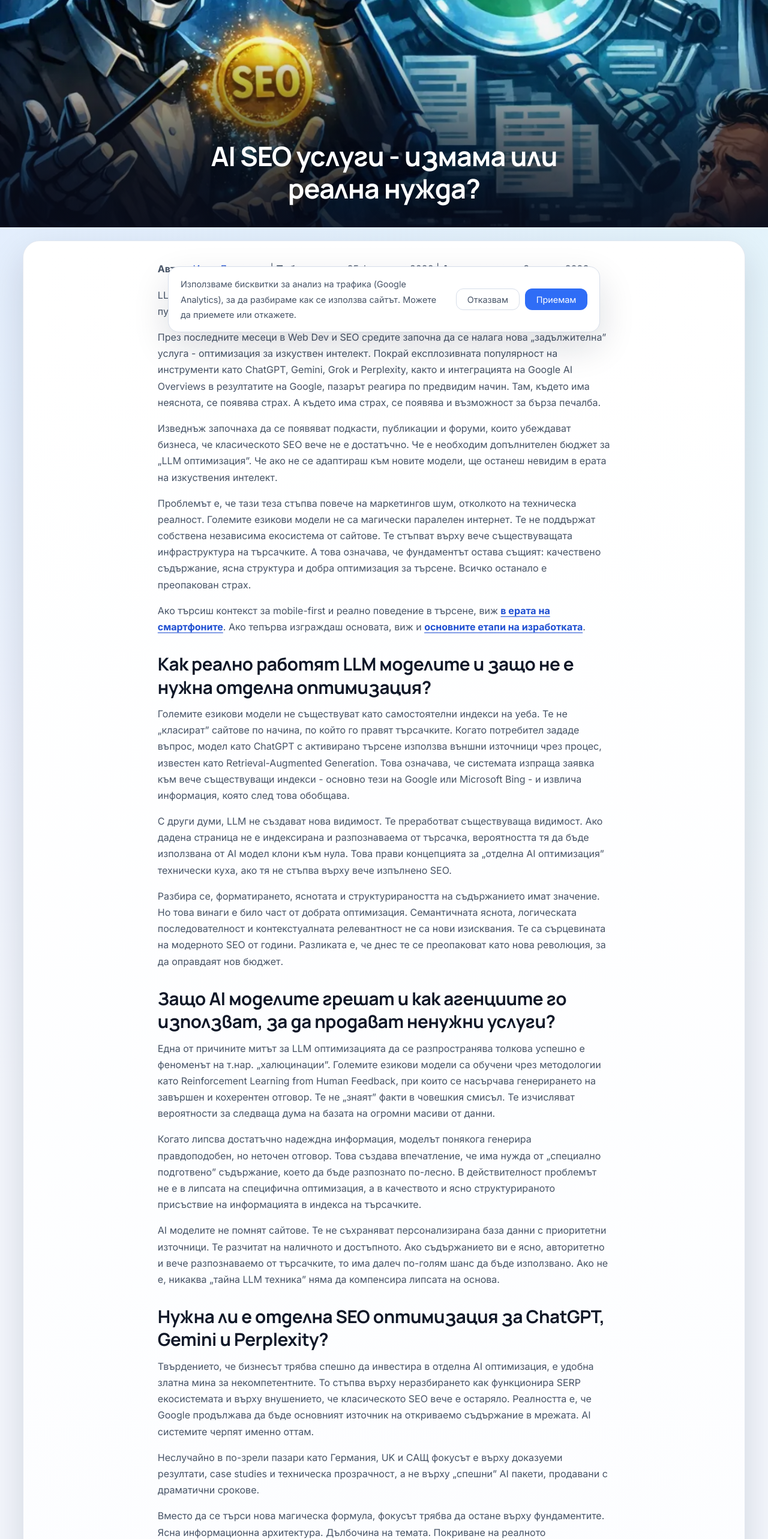
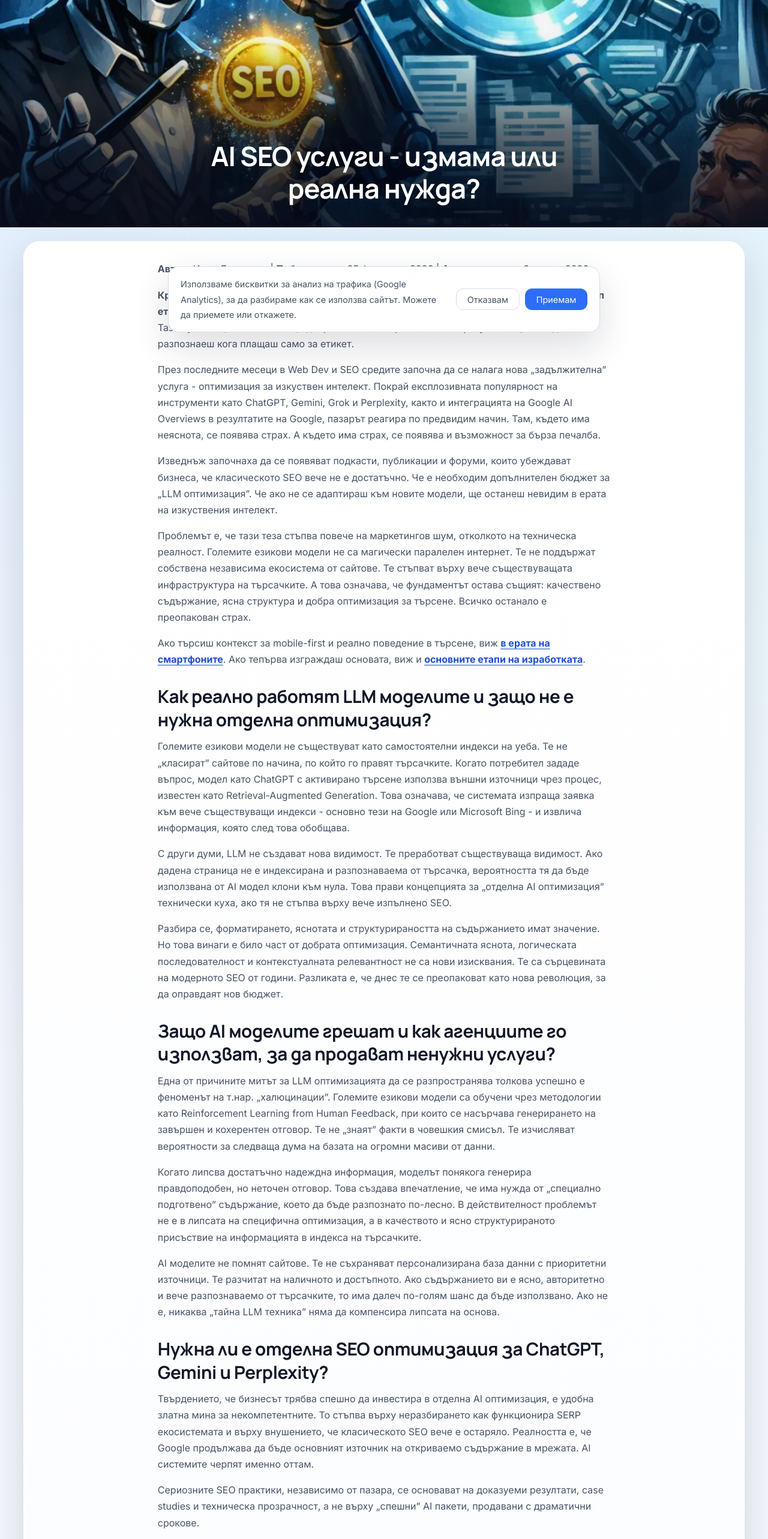
Before and after one commit to inweblife/inweblife, a Next.js app: page /ai-seo-lie in a window 1280 px wide. Shown: the part 234-2800 px from the top of the page at 60% size. Built offline with nearby package versions, Linux system fonts and the light colour scheme; no server answers.

Commit message:
Update ai-seo-lie.js

```diff
--- a/pages/ai-seo-lie.js
+++ b/pages/ai-seo-lie.js
@@ -101,8 +101,10 @@ const AiSeoLie = () => {
               <time dateTime="2026-08-08">8 август 2026</time>
             </p>
             <p>
-              LLM оптимизацията често се продава като нова услуга, но фундаментът е същият. Тази
-              публикация показва защо доброто SEO вече работи и за AI резултатите.
+              <strong>Краткият отговор: рядко е буквална измама, по-често е преопакован SEO под
+              нов, по-скъп етикет.</strong> LLM оптимизацията често се продава като нова услуга, но
+              фундаментът е същият. Тази публикация показва защо доброто SEO вече работи и за AI
+              резултатите, и как да разпознаеш кога плащаш само за етикет.
             </p>
             <p>
               През последните месеци в Web Dev и SEO средите започна да се налага нова
@@ -199,9 +201,9 @@ const AiSeoLie = () => {
               съдържание в мрежата. AI системите черпят именно оттам.
             </p>
             <p>
-              Неслучайно в по-зрели пазари като Германия, UK и САЩ фокусът е върху доказуеми
-              резултати, case studies и техническа прозрачност, а не върху „спешни&rdquo; AI пакети,
-              продавани с драматични срокове.
+              Сериозните SEO практики, независимо от пазара, се основават на доказуеми резултати,
+              case studies и техническа прозрачност, а не върху „спешни&rdquo; AI пакети, продавани с
+              драматични срокове.
             </p>
             <p>
               Вместо да се търси нова магическа формула, фокусът трябва да остане върху
@@ -258,7 +260,7 @@ const AiSeoLie = () => {
           </section>
 
           <section>
-            <h2>Как изглежда &bdquo;AI SEO пакетът&ldquo; на практика в България?</h2>
+            <h2>Как изглежда „AI SEO пакетът&rdquo; на практика в България?</h2>
             <p>
               На практика в България често се продава „AI SEO пакет&rdquo;, който всъщност съдържа
               стандартни SEO дейности: структуриране на заглавия, базови мета данни и вътрешни
```
